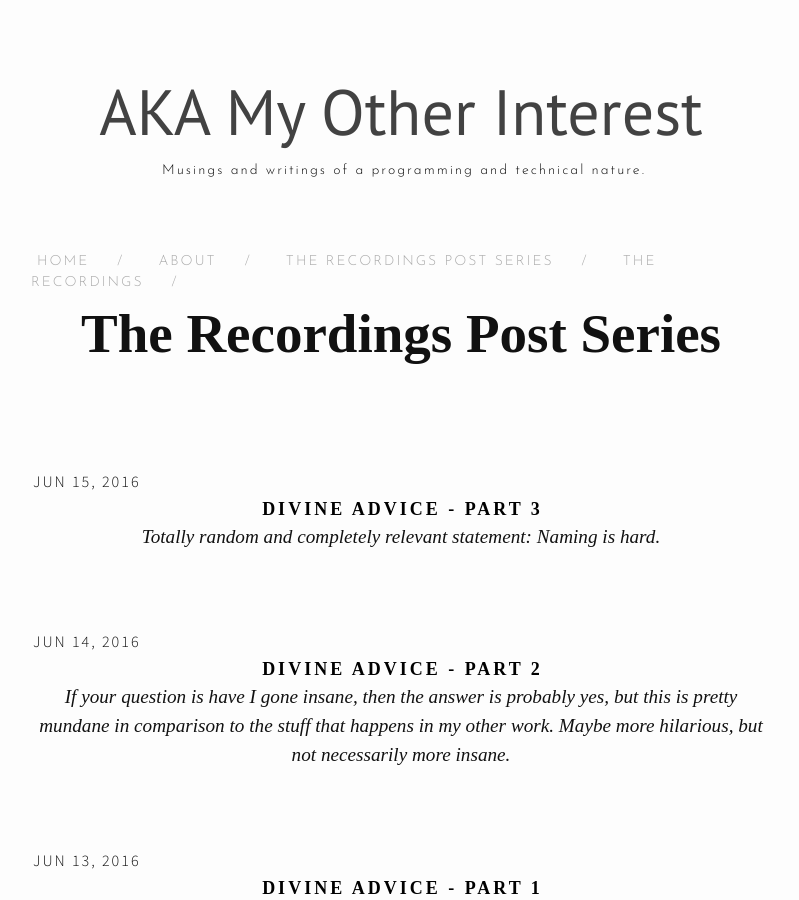
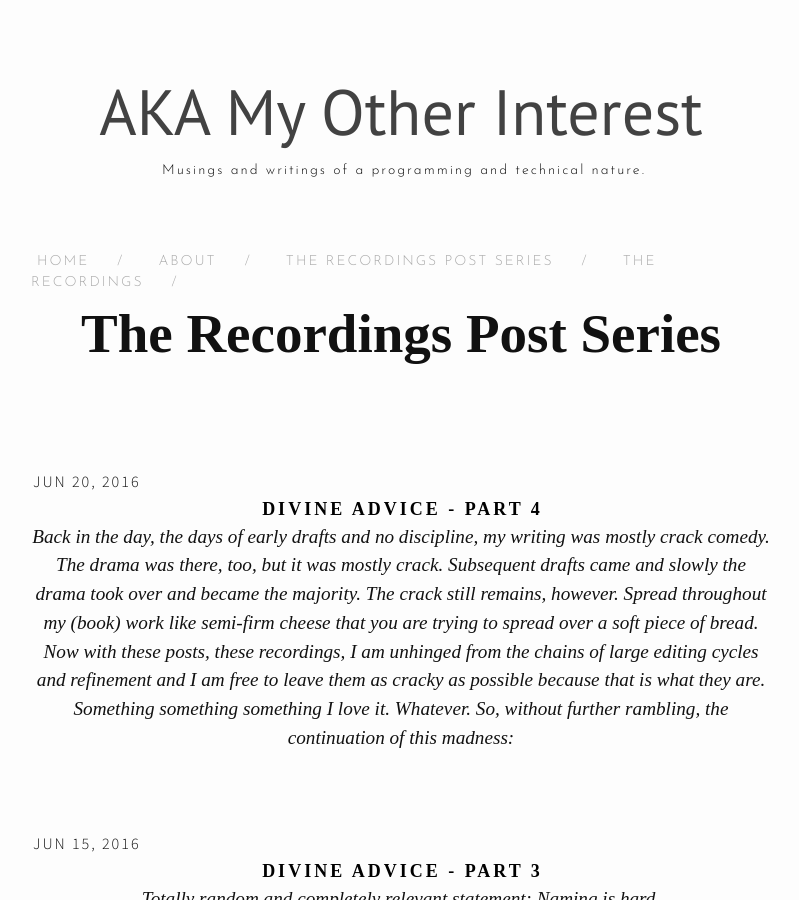
Before and after one commit to ssunday/ssunday.github.io, a Jekyll site: the page built from recordings-archive.md, in a window 1280 px wide and 900 px high. Shown: the whole window, without its empty margins (239-1038 px from the left). Built offline with Jekyll 4.4.1, drawn with Linux system fonts in a browser that asks for light colours; nearby versions of some CDN libraries; some of the changed lines change nothing that is shown.

Commit message:
New post + Tyra Tarkush definitions

```diff
--- /dev/null
+++ b/_posts/2016-6-20-divine-advice-4.markdown
@@ -0,0 +1,69 @@
+---
+layout: post
+title: Divine Advice - Part 4
+description: Actual advice from a higher power
+date: 20/6/2016
+categories: recordings
+---
+
+*Back in the day, the days of early drafts and no discipline, my writing was mostly crack comedy. The drama was there, too, but it was mostly crack. Subsequent drafts came and slowly the drama took over and became the majority. The crack still remains, however. Spread throughout my (book) work like semi-firm cheese that you are trying to spread over a soft piece of bread. Now with these posts, these recordings, I am unhinged from the chains of large editing cycles and refinement and I am free to leave them as cracky as possible because that is what they are. Something something something I love it. Whatever. So, without further rambling, the continuation of this madness:*
+
+---
+
+**--Beginning Basic Narration of Recording 13--**
+
+"We are back," Sarela says as the duo of Empirians sparkle back into the recorder's viewing and Grapefruit's viewing.
+
+The pyramid, still tinted the purple-pink of the fruit offered to her, lurches upward at their coming. "Excellent."
+
+"Yes," Lapadj says near lifelessly. Then a shudder overtakes him and he shakes his head. "It is excellent because you are going to answer the question I brought you here for."
+
+"*That* was the reason," Grapefruit says like it was secret that was revealed. "Please, ask. I am not sure if I will be able to answer it, though. Everything feels so hazy..."
+
+"Is the Human programming regiment of Test Driven Development valuable or blasphemous?" Lapadj asks bluntly.
+
+The Goddess considers the inquiry for a long while. Then something like inspiration and a revelation must have struck her because the pyramid projection of her being jumped into the air and fell back down onto the ground.
+
+"I am beginning to recall everything now," she says. "Maybe not everything. Just some things of importance that has transpired in the programming community of the Human civilization."
+
+"All three, or just this generation?" Sarela inquires. Lapadj stares at her. "What? It is a valid question. Vehk. Shi sho, shi sho."
+
+"This generation," the Goddess eventually replies. "I recall philosophies. Test Driven Development. Agile. Extreme Programming."
+
+"And do you find them agreeable?" Lapadj asks. "Are they correct?"
+
+Silence comes from the pyramid representation of the Goddess for sometime. This time is approximately 13.33 seconds, truncated down from stream of three's in a mildly holy count. Although neither Lapadj nor Sarela knew of it, events were conspiring to be truly auspicious.
+
+"Correct sometimes, but not always," the Goddess answers, eliciting a sigh from Lapadj. "Test Driven Development works when there really is not a strong idea of where things are going. Tests are good regardless, for Humans anyway, because their tools and knowledge are weak so they need nets to keep themselves from failing too much. They are being humble about their abilities. The philosophy is a way of enforcing a structure that compensates for it and promotes 'clean code.' Clean code being something that is not completely useless and has the ability to be used by other ignorant Humans and expanded upon. As Humans have a short lifespan in both their profession and in lifespans, they need to be able to make sure their creations are able to be understood by subsequent generations of programmers. Test Driven Development creates a framework for that to be potentially effective. So, basically, this programming philosophy is just a way to manage themselves knowing well of their many weaknesses."
+
+"That...that makes sense," Lapadj admits, "but you said *not always*. When is this wrong?" Sarela cackles.
+
+"When they *do* know where they are going with their concept," Grapefruit replies, voice still holding a more cool and formal tone. "When the overhead management of the project is tight and controlled. Design by committee is a term for that. Tests are still needed, but they are not necessarily needed to be done first as the goal is clear."
+
+"So it all has to do with bureaucracy," Sarela murmurs. "That seems obvious in retrospect." She pauses. "Then again---everything is." Lapadj tries to click his fingers but fails as he is still cloaked as a Human.
+
+"Did that answer your question, Lapadj?" the Goddess of Programming asks.
+
+He mumbles out: "Aye."
+
+The pyramid does something like a sigh. "Good! Is there anything else I can do for you or should I return to being a faded God?"
+
+Lapadj seems to consider her question carefully. He glances at Sarela. She does not look back; she continues to stare at the Empirian-like pyramid on the floor below. The Kharatzara cloaking as a Human cocks his head back and forth and then nods vigorously like a Human.
+
+"Why not stay here with us?" Lapadj asks. "You are useless going back to where you came from. Stay here and help us complete our mission."
+
+"There is no reason why not to stay, so I shall stay. This is great. Thank you. Etae to!" the Goddess exclaims merrily and then lurches into the air. "I should really take another form." As she drops back down to the ground she transforms into a Human-fruit--a grapefruit. "Excellent. I can blend in now. I am ready for Human observation."
+
+"Excellent," Lapadj states dully. "I am not."
+
+And then he walks away with the sound of Sarela laughing hysterically bringing the view to an end.
+
+**--Ending Basic Narration of Recording 13--**
+
+---
+
+*I'm 0 for 2 on writing a God (non-Empirian) that isn't weird/quirky/insane. I say non-Empirian because the Ascended is machiavellian and Haeihlseth is just extremely apathetic.*
+
+*Whatever.*
+
+*TO BE CONTINUED*
--- a/about.md
+++ b/about.md
@@ -6,8 +6,6 @@ permalink: /about/
 
 Hello, I'm Sarah Sunday.
 
-I'm a software apprentice. This is a blog containing musings and writings of a programming and technical nature. My journey through the land of computers and technology.
+I'm a software apprentice. In addition, or well, the software bit is the addition in my view, but whatever, I am a writer. A self-published author and all that. [I write books.](http://www.thespineoftheempire.com/the-series/) [And I rant.](https://medium.com/@sarahasunday/map-of-my-writing-on-medium-96b79c611562#.9kz9g46o9)
 
-I'm also a writer...self-published author and all that. [I write books.](http://www.thespineoftheempire.com/the-series/) [And I rant.](https://medium.com/@sarahasunday/map-of-my-writing-on-medium-96b79c611562#.9kz9g46o9)
-
-[The Recording Series](/recordings/) is basically how I tolerate blogging about programming. Me, being, well, me, it has to do with the above book series. They may or may not contain programming knowledge and humor.
+This is a blog about programming. It was, anyway. It has kind of been hijacked by the [Recordings series.](/recordings/) It's a strange place. I like it much better now. The series is how I tolerate blogging about programming. Me, being, well, me, it has to do with the above book series. They may or may not contain programming knowledge and humor. I give no guarantees.
--- a/recordings.md
+++ b/recordings.md
@@ -4,13 +4,13 @@ title : The Recordings
 permalink: /recordings/
 ---
 
-The Recordings are a series of shorts done in the spirit of [The Craftsman Articles](https://github.com/sensui/the-craftsman-book/tree/master/). They are set in the 'verse of The Adventures of the Trinity and the One, my science-fiction-fantasy series. Talk about shameless plugging...anyway. It is the chronicles of two Empirians, 'aliens' on Earth to learn the art of programming.
+The Recordings are a series of shorts done in the spirit of [The Craftsman Articles](https://github.com/sensui/the-craftsman-book/tree/master/). They are set in the 'verse of The Adventures of the Trinity and the One, my science-fiction-fantasy series. Talk about shameless self-plugging, at least I didn't outright link to it...anyway. These Recordings are the chronicles of two Empirians, 'aliens,' on Earth to learn the art of programming.
 
 The two Empirians are:
 
-**Lapadj** - A Kharatzara, or 'soul-eater,' who is cloaked (shape shifted) as the Human 'Harrison'. Supposedly engaged in his task. ![Lapadj](http://ssunday.github.io/assets/post-images/Lapadj.JPG)
+**Lapadj** - A Kharatzara, or 'soul-eater,' who is cloaked (shape shifted) as the Human 'Harrison'. Supposedly engaged in his task. ![Lapadj](/assets/post-images/Lapadj.JPG)
 
-**Sarela** - A Szarehan. Szarehan are comprised of energy and are generally intangible. Sarela has made herself invisible and is the one recording Lapadj's antics. ![Sarela](http://ssunday.github.io/assets/post-images/Sarela.JPG)
+**Sarela** - A Szarehan. Szarehan are comprised of energy and are generally intangible. Sarela has made herself invisible and is the one recording Lapadj's antics. She is only there for the entertainment value and something like loyalty to Lapadj. ![Sarela](/assets/post-images/Sarela.JPG)
 
 Other notable persons:
 
@@ -22,7 +22,7 @@ Some terms/definitions:
 
 **Touring** - Touring is when an Empirian goes to Earth, pretends to be Human, and takes in all the sights and sounds of the planet and culture. A slightly taboo hobby.
 
-**Cloaks** - A device that allows an Empirian to basically become a Human. Flexible.
+**Cloaks** - A device that allows an Empirian to basically become a Human. *Very* flexible.
 
 **Tyra Kolaq'blegae** - The dimension that the Empire and Earth exists in. Means 'first dimension.' For those inside of it, sometimes just referred to as 'the universe', which should be differentiated from *the* universe that controls all reality of Buhukiea, the realm of Catasore, the creator of Tyra Kolaq'blegae and the other multitude of dimensions that comprise Buhukiea.
 
@@ -36,6 +36,10 @@ Assorted Tyra Tarkush Definitions:
 
 *Orak* - Gods/Goddesses. *Orak ha* means 'Gods above'
 
+*Vehk* - Switching topics. End of that thought. Cut to the chase.
+
+*Shi sho* - Do tell. Do explain.
+
 ---
 
 And [here are the posts](/recordings-archive/), in all their glory.
```
